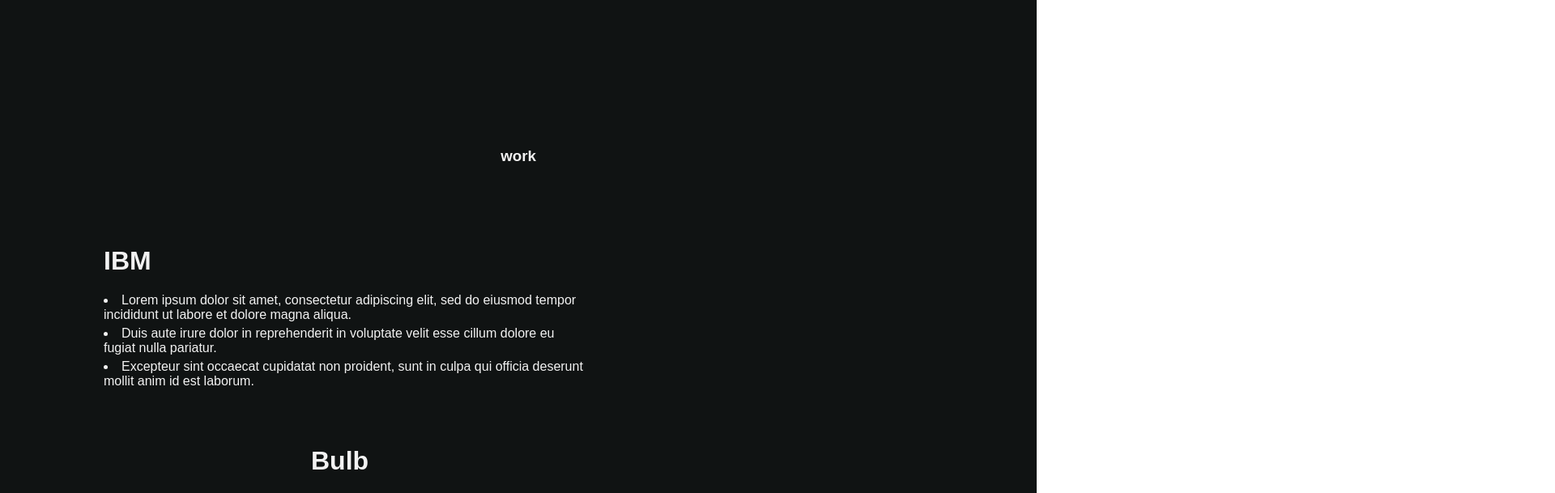
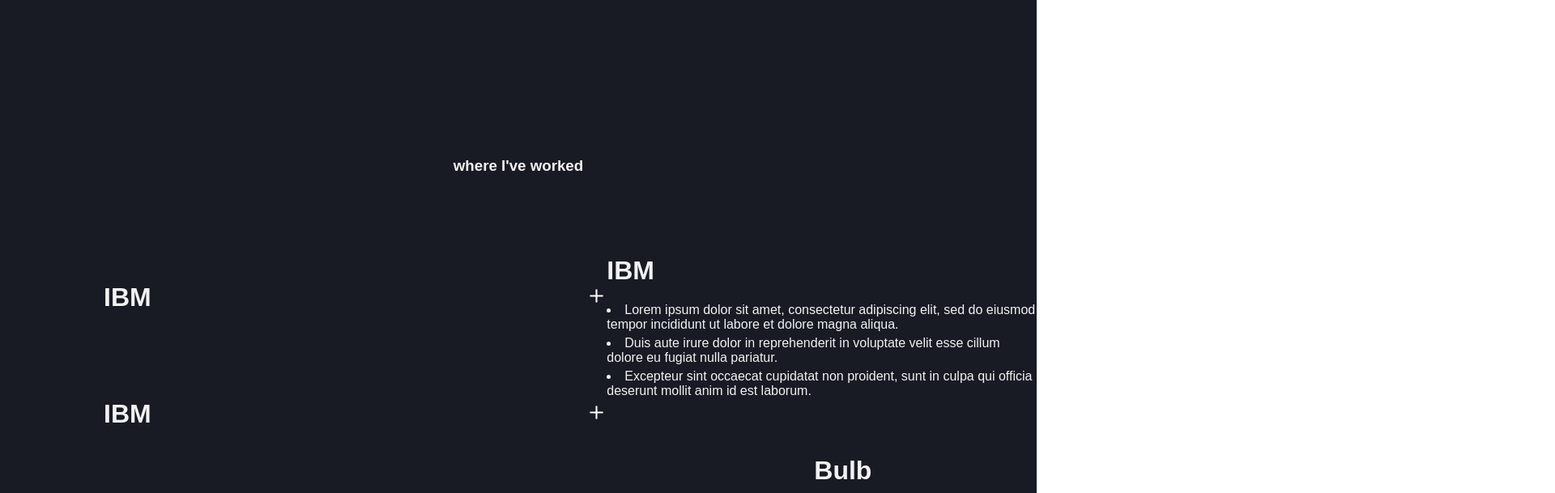
Before and after one commit to tristanp1407/tristanplet.com, a React (Create React App) app: page / in a window 1280 px wide. Shown: the part 2184-2793 px from the top of the page at 81% size, 1920 px wide, since content can reach past the window. Built offline with nearby package versions, Linux system fonts and the light colour scheme.

Commit message:
added drop down

```diff
--- a/package.json
+++ b/package.json
@@ -9,6 +9,7 @@
     "lodash": "^4.17.21",
     "react": "^17.0.2",
     "react-dom": "^17.0.2",
+    "react-icons": "^4.2.0",
     "react-router-dom": "^5.2.0",
     "react-scripts": "^4.0.3",
     "styled-components": "^5.2.3",
--- a/src/components/AboutMe/AboutMe.styled.js
+++ b/src/components/AboutMe/AboutMe.styled.js
@@ -3,6 +3,7 @@
 export const Container = styled.div`
   display: flex;
   position: relative;
+  overflow: hidden;
 `;
 
 export const Wrapper = styled.div`
--- a/src/components/HomePage/HomePage.js
+++ b/src/components/HomePage/HomePage.js
@@ -7,6 +7,7 @@
 import ToolKit from "../ToolKit/ToolKit";
 import Work from "../Work/Work";
 import AboutMe from "../AboutMe/AboutMe";
+import Accordion from "../Work/Accordion/Accordion";
 
 export default function HomePage(theme) {
   return (
@@ -16,7 +17,7 @@
           <Hello />
         </S.Section>
 
-        <SectionHeader text={"projects"} />
+        <SectionHeader text={"some things I've built"} />
 
         <S.Section alignItems={"center"}>
           <Projects />
@@ -26,13 +27,14 @@
           <ToolKit />
         </S.Section>
 
-        <SectionHeader text={"work"} />
+        <SectionHeader text={"where I've worked"} />
 
         <S.Section alignItems={"flex-start"}>
+          <Accordion />
           <Work />
         </S.Section>
 
-        <SectionHeader text={"about me"} />
+        <SectionHeader text={"other things I like to do"} />
         <S.Section>
           <AboutMe />
         </S.Section>
--- a/src/components/Projects/Tile/Tile.styled.js
+++ b/src/components/Projects/Tile/Tile.styled.js
@@ -47,7 +47,7 @@
   }
 `;
 
-export const ProjectTitle = styled.h3`
+export const ProjectTitle = styled.h2`
   margin: 15px 0 0 0;
 
   @media (max-width: 768px) {
--- /dev/null
+++ b/src/components/Work/Accordion/Accordion.js
@@ -0,0 +1,47 @@
+import React, { useState } from "react";
+import * as S from "./Accordion.styled";
+import { IconContext } from "react-icons";
+import { FiPlus, FiMinus } from "react-icons/fi";
+
+let Data = [
+  { name: "IBM", description: "some text in here" },
+  { name: "IBM", description: "some text in here" },
+  { name: "IBM", description: "some text in here" },
+];
+
+export default function Accordion() {
+  const [clicked, setClicked] = useState(false);
+
+  const toggle = (index) => {
+    if (clicked === index) {
+      //close if already active
+      return setClicked(null);
+    }
+
+    setClicked(index);
+  };
+
+  return (
+    <IconContext.Provider value={{ color: "white", size: "25px" }}>
+      <S.Container>
+        <S.Wrapper>
+          {Data.map((item, index) => {
+            return (
+              <>
+                <S.Wrap onClick={() => toggle(index)} key={index}>
+                  <h1>{item.name} </h1>
+                  <span>{clicked === index ? <FiMinus /> : <FiPlus />} </span>
+                </S.Wrap>
+                {clicked === index ? (
+                  <S.DropDown>
+                    <p>{item.description}</p>
+                  </S.DropDown>
+                ) : null}
+              </>
+            );
+          })}
+        </S.Wrapper>
+      </S.Container>
+    </IconContext.Provider>
+  );
+}
--- /dev/null
+++ b/src/components/Work/Accordion/Accordion.styled.js
@@ -0,0 +1,28 @@
+import styled from "styled-components";
+
+export const Container = styled.div`
+  color: ${(props) => props.theme.fontColor};
+  width: 100%;
+`;
+
+export const Wrapper = styled.div`
+  width: 100%;
+`;
+
+export const Wrap = styled.div`
+  display: flex;
+  flex-direction: row;
+  width: 100%;
+  align-items: center;
+  justify-content: space-between;
+
+  cursor: pointer;
+
+  h1 {
+    padding: 2rem 0;
+  }
+`;
+
+export const DropDown = styled.div`
+  /*  */
+`;
--- a/src/components/Work/OneJob/OneJob.styled.js
+++ b/src/components/Work/OneJob/OneJob.styled.js
@@ -5,6 +5,10 @@
   flex-direction: column;
   margin: 20px auto 30px ${(props) => props.marginLeft};
   max-width: 600px;
+
+  @media (max-width: 768px) {
+    margin-left: 0;
+  }
 `;
 
 export const Title = styled.h1`
--- a/src/themes.js
+++ b/src/themes.js
@@ -8,9 +8,10 @@
 };
 
 export const darkTheme = {
-  backgroundColor: "#101313",
+  // backgroundColor: "#101313",
+  backgroundColor: "#181A24",
   // backgroudColor: "#17101A",
-  body: "#101313",
+  body: "#181A24",
   fontColor: "#f2f2f2",
 };
 
```
Also changed, not shown: 1 other file (tests, documents, lock files or other folders).
